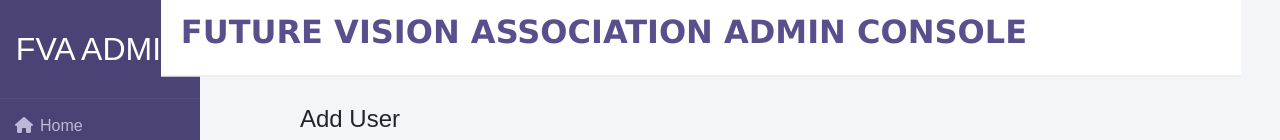
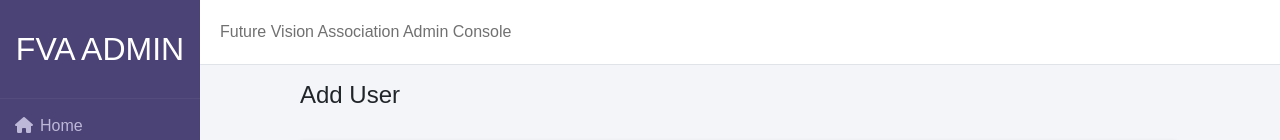
Before and after one commit to mouadkerdoud/fva_admin_console, a React (Create React App) app: page /AddUser in a window 1280 px wide. Shown: the top 140 px of the page. Built offline with nearby package versions, Linux system fonts and the light colour scheme; the HTML template or start-up script is replaced by a standard one.

Commit message:
modify header association

```diff
--- a/src/components/layout/Sidebar.css
+++ b/src/components/layout/Sidebar.css
@@ -16,25 +16,7 @@
     text-transform: uppercase;
     text-align: center;
     margin-bottom: 30px;
-}
-
-  /* Style for Header */
-  @import url('https://fonts.googleapis.com/css2?family=Playfair+Display:ital@1&display=swap');
-      .text {
-    position: relative;
-    right: 36.2rem;
-    font-family: 'Playfair Display', serif;
-    top: 2rem;
-    color: #594f8d !important;
-    transform: translate(50%,-50%);
-    text-transform: uppercase;
-    font-family: verdana;
-    font-size: 2em;
-    font-weight: 700;
-
-}
-
-/*  */
+  }
 
   .wrapper .sidebar ul li{
     padding: 15px;
--- a/src/components/layout/Sidebar.js
+++ b/src/components/layout/Sidebar.js
@@ -9,7 +9,7 @@ const Sidebar = () => {
     return (
         <div className="wrapper">
             <div className="sidebar">
-                <h2 className="stroke">FVA Admin</h2>
+                <h2>FVA Admin</h2>
                 <ul>
 
                 <SidebarItems title="Home" icon={<i className="fas fa-home"></i>} link="home" />
@@ -45,7 +45,7 @@ const Sidebar = () => {
                 </ul>
             </div>
             <div className="main_content">
-                <div className="header text">Future Vision Association Admin Console</div>
+                <div className="header">Future Vision Association Admin Console</div>
             </div>
         </div>
     )
```
